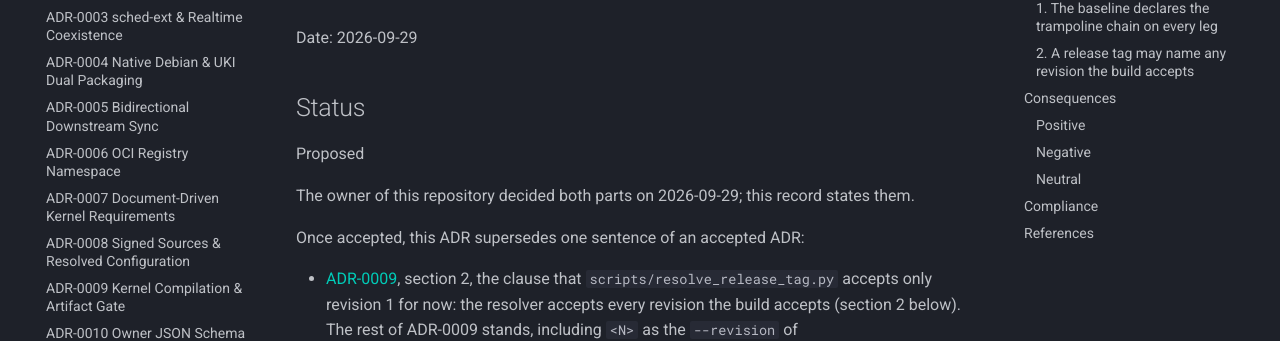
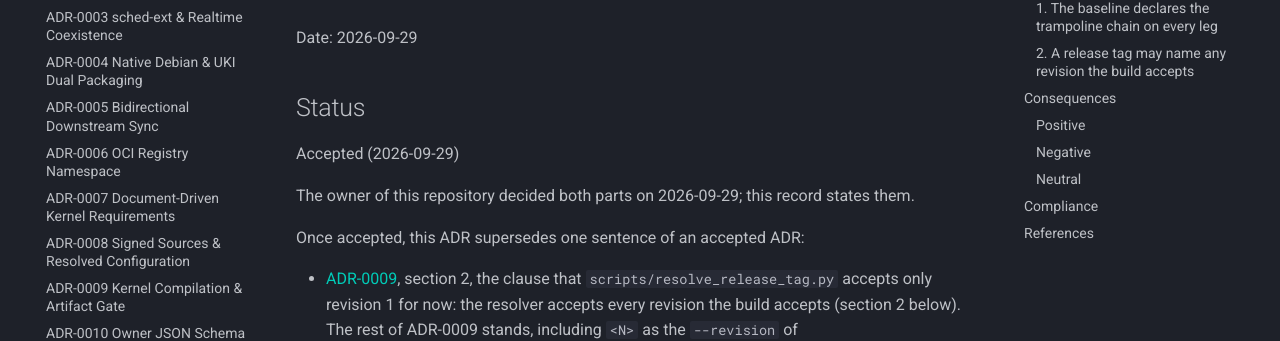
Before and after one commit to cordanaLLM/nucleus, an MkDocs documentation site: the page built from docs/adr/0011-bpf-trampoline-ftrace-and-release-revisions.md, in a window 1280 px wide and 900 px high. Shown: the part 286-627 px from the top of the window. Built offline with MkDocs 1.6.1 and Material for MkDocs 9.7.7, drawn with Linux system fonts in a browser that asks for light colours; comment, search, counter and statistics services are not loaded.

Commit message:
docs(adr): accept ADR-0011
The owner accepted ADR-0011 (function tracing in the baseline for BPF
trampolines, and release revisions above 1) on 2026-09-29, including
the recorded trade-off against the kernel-hardening checker's
recommendation to leave ftrace compiled out.

Co-Authored-By: Claude Opus 5.5 <noreply@anthropic.com>
Signed-off-by: lusoris <lusoris@proton.me>

```diff
--- a/docs/adr/0011-bpf-trampoline-ftrace-and-release-revisions.md
+++ b/docs/adr/0011-bpf-trampoline-ftrace-and-release-revisions.md
@@ -4,7 +4,7 @@ Date: 2026-09-29
 
 ## Status
 
-Proposed
+Accepted (2026-09-29)
 
 The owner of this repository decided both parts on 2026-09-29; this record states them.
 
```
Also changed, not shown: docs/adr/README.md (+1 -1 lines).
